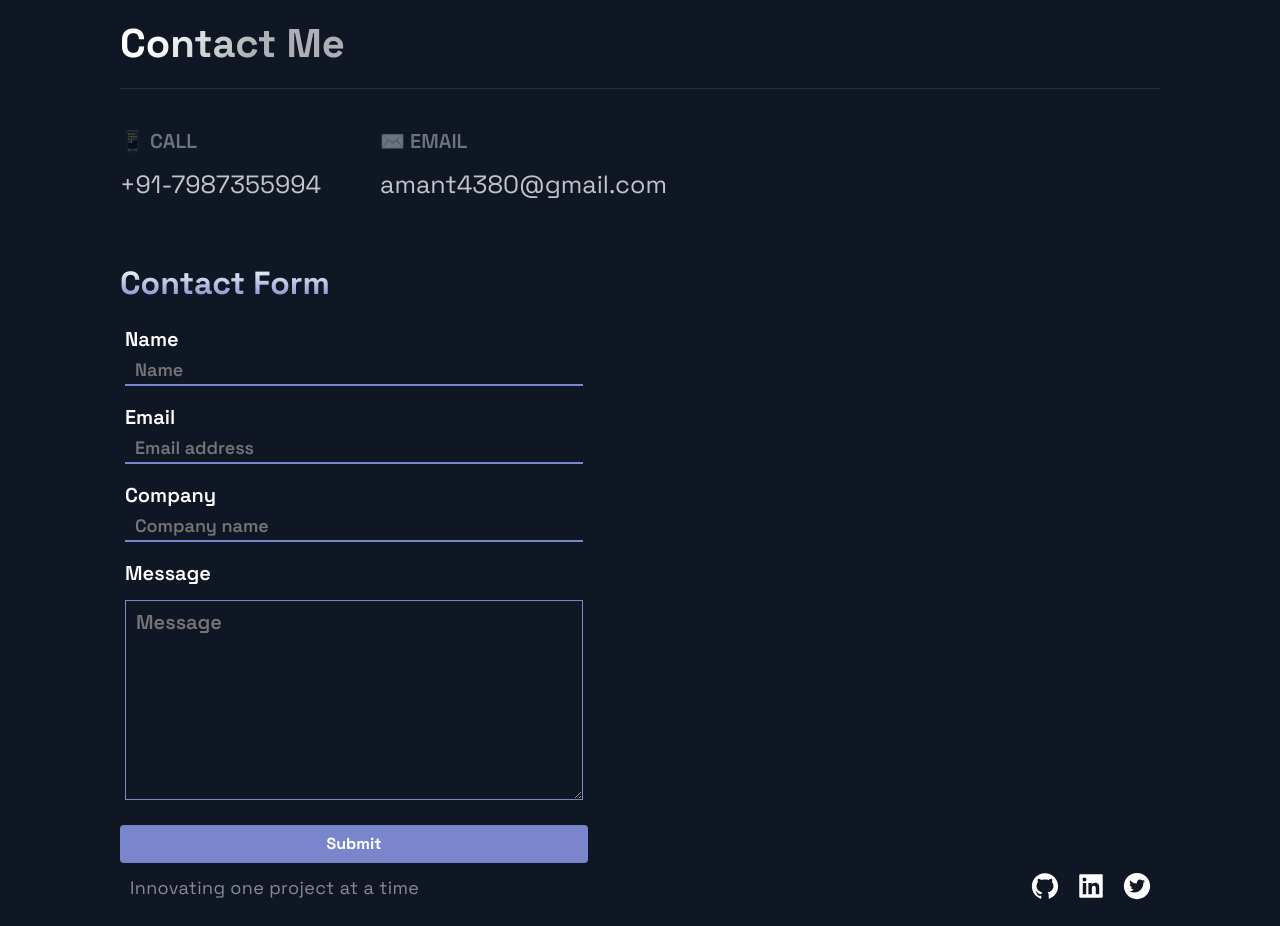
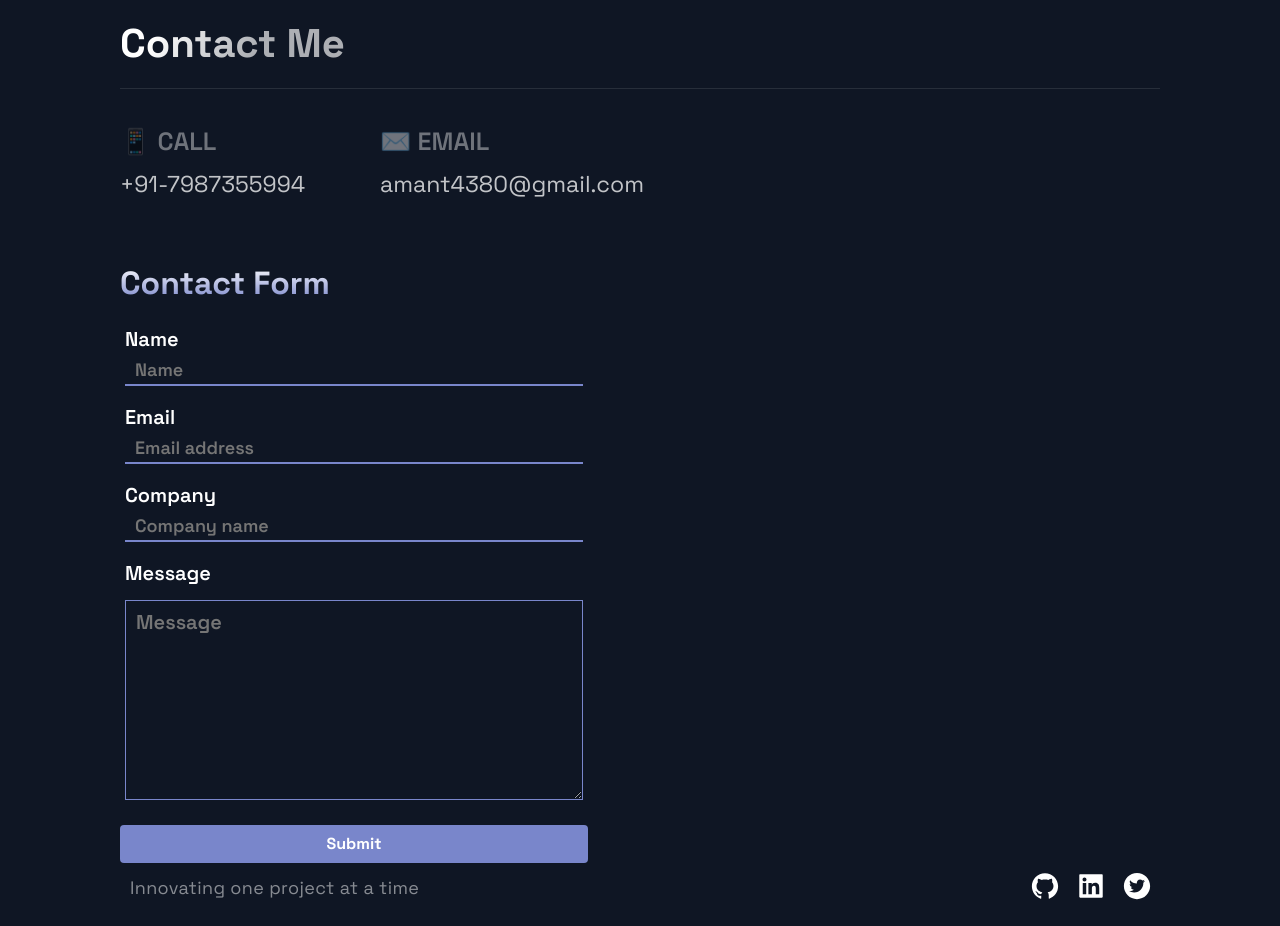
Before and after one commit to Aman974/aman_portfolio, a Next.js app: page / in a window 1280 px wide. Shown: the part 2184-3110 px from the top of the page. Built offline with nearby package versions, Linux system fonts and the light colour scheme.

Commit message:
Update FooterStyles.js

```diff
--- a/src/components/Footer/FooterStyles.js
+++ b/src/components/Footer/FooterStyles.js
@@ -15,7 +15,7 @@ export const FooterWrapper = styled.section`
 `
 
 export const LinkItem = styled.a`
-	font-size: 25px;
+	font-size: 23px;
 	line-height: 30px;
 	color: rgba(255, 255, 255, 0.75);
 	margin-bottom: 16px;
@@ -145,7 +145,7 @@ export const LinkColumn = styled.div`
 export const LinkTitle = styled.h2`
 	font-style: normal;
 	font-weight: 600;
-	font-size: 20px;
+	font-size: 25px;
 	line-height: 24px;
 	text-transform: uppercase;
 	color: rgba(255, 255, 255, 0.4);
```
